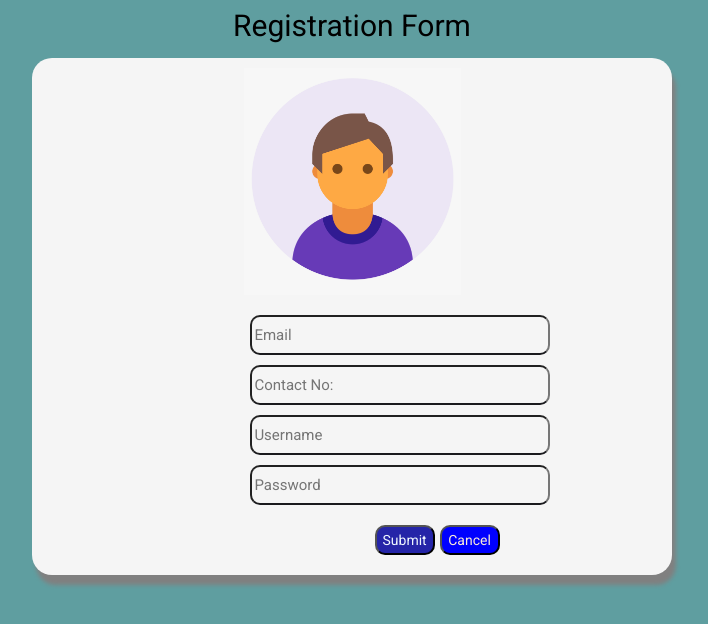
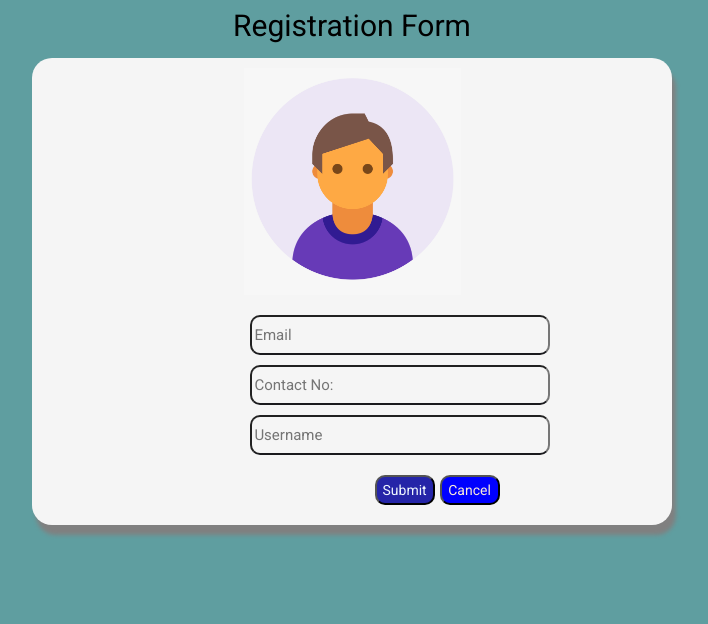
Before and after one commit to EcomPortal/Ecom-Frontend, an Angular app: page /registration in a window 1280 px wide. Shown: the top 624 px of the page, without its empty margins (288-996 px from the left). Built offline with nearby package versions, Linux system fonts and the light colour scheme.

Commit message:
@Commited

```diff
--- a/src/app/product-page/product-page.component.html
+++ b/src/app/product-page/product-page.component.html
@@ -12,20 +12,14 @@
         <button type="button" class="btn btn-warning" style="float: right;margin-top: -27px;margin-right: 60px;"
             (click)="logout()">Logout</button>
     </div>
-    <div style="width: 40%;max-height: 40%;margin-left: 30%;">
+    <div style="width: 40%;max-height: 40%;margin-left: 30%;display: flex;justify-content: center;">
         <div (mouseover)="showArrow()" (mouseleave)="hiddenarrow()">
-            <img src={{imageName}} style="max-width: 350px;margin-left: 20%;margin-top: 10px;">
+            <img src={{imageName}} style="max-width: 300px;margin-top: 10px;">
             <mat-icon style="transform: scale(4.6);color: orange;margin-left: -29px;" *ngIf="arrowShow"
                 (click)="getNextImage()">keyboard_arrow_right</mat-icon>
             <mat-icon style="transform: scale(4.6);color: orange;margin-left: -50.4%;margin-top: 10px;"
                 *ngIf="arrowShow" (click)="getPreviousImage()">keyboard_arrow_left</mat-icon>
-            <div style="display: flex; justify-content: center;margin-top: 10px;">
-                <h3 style="font-size: 30px;">{{productName}}</h3>
 
-            </div>
-            <div style="display: flex; justify-content: center;">
-                <h2>Price: ₹{{price}}</h2>
-            </div>
         </div>
         <!-- <div style="margin-top: -62%;margin-left: 75%;">
             <mat-icon style="transform: scale(1.6);color: red;">favorite</mat-icon>
@@ -34,6 +28,16 @@
             <mat-icon style="transform: scale(2.9);color: orange;">keyboard_arrow_right</mat-icon>
         </div> -->
 
+
+
+    </div>
+    <div style="display: flex; justify-content: center;margin-top: 10px;">
+        <h3 style="font-size: 30px;">{{productName}}</h3>
+
+    </div>
+    <div style="display: flex; justify-content: center;">
+        <h2>Price: ₹{{price}}</h2>
+    </div>
     <div style="display: flex; flex-direction: row;justify-content: center;margin-top: 10px;">
         <button style="height: 45px;font-size: 20px;background-color: salmon;border-radius: 10px;width: 250px;"
             (click)="addToCart()">
@@ -41,11 +45,8 @@
 
     </div>
     <div style="display: flex;margin-top: 10px;justify-content: center;">
-            <button
-                style="height: 45px;font-size: 20px;background-color: salmon;border-radius: 10px;width: 150px;">
+        <button style="height: 45px;font-size: 20px;background-color: salmon;border-radius: 10px;width: 150px;">
             <mat-icon> monetization_on</mat-icon>Buy Now</button>
-        </div>
-
     </div>
 
 
--- a/src/app/service/login-service.service.ts
+++ b/src/app/service/login-service.service.ts
@@ -12,7 +12,6 @@ export class UserLogin{
 
 export class UserRegister{
   email:string=''
-  password:string=''
   userName:string=''
   phoneNo:string=''
 }
@@ -60,7 +59,8 @@ export class LoginServiceService {
   product:Product=new Product
   cart:Cart=new Cart
   constructor(private http:HttpClient) { }
-   baseUrl:string='http://192.168.12.51:9090/'
+  //  baseUrl:string='http://192.168.12.51:9090/'
+   baseUrl:string='http://192.168.29.128:9090/'
   login(user:any){
     this.isLoggedIn=true
     return this.http.post<UserLogin>(this.baseUrl+"user/v1/signIn",user)
--- a/src/app/signup/registration-form/registration-form.component.html
+++ b/src/app/signup/registration-form/registration-form.component.html
@@ -17,9 +17,6 @@
             <input type="text"
                 style="width: 300px; background-color: transparent; height: 40px; color: black;font-size: 15px; outline: none; border-bottom: 2px solid #1a1a1d; margin-top: 10px; border-radius: 10px;"
                 placeholder="Username" #userName="ngModel" [(ngModel)]="user.userName" name="userName">
-            <input type="password"
-                style="width: 300px; background-color: transparent; height: 40px; color: black;font-size: 15px; outline: none; border-bottom: 2px solid #1a1a1d; margin-top: 10px;border-radius: 10px;"
-                placeholder="Password" #password="ngModel" [(ngModel)]="user.password" name="password">
         </div>
         <div style="display: flex; justify-content: center; padding: 10px;">
             <button style="height: 30px; width: 60px;border-radius: 10px;background-color: rgb(37, 37, 168); margin-left: 170px;color: aliceblue;" (click)="register()">Submit</button>
```
Lines whose indentation alone changed are shown as unchanged.
